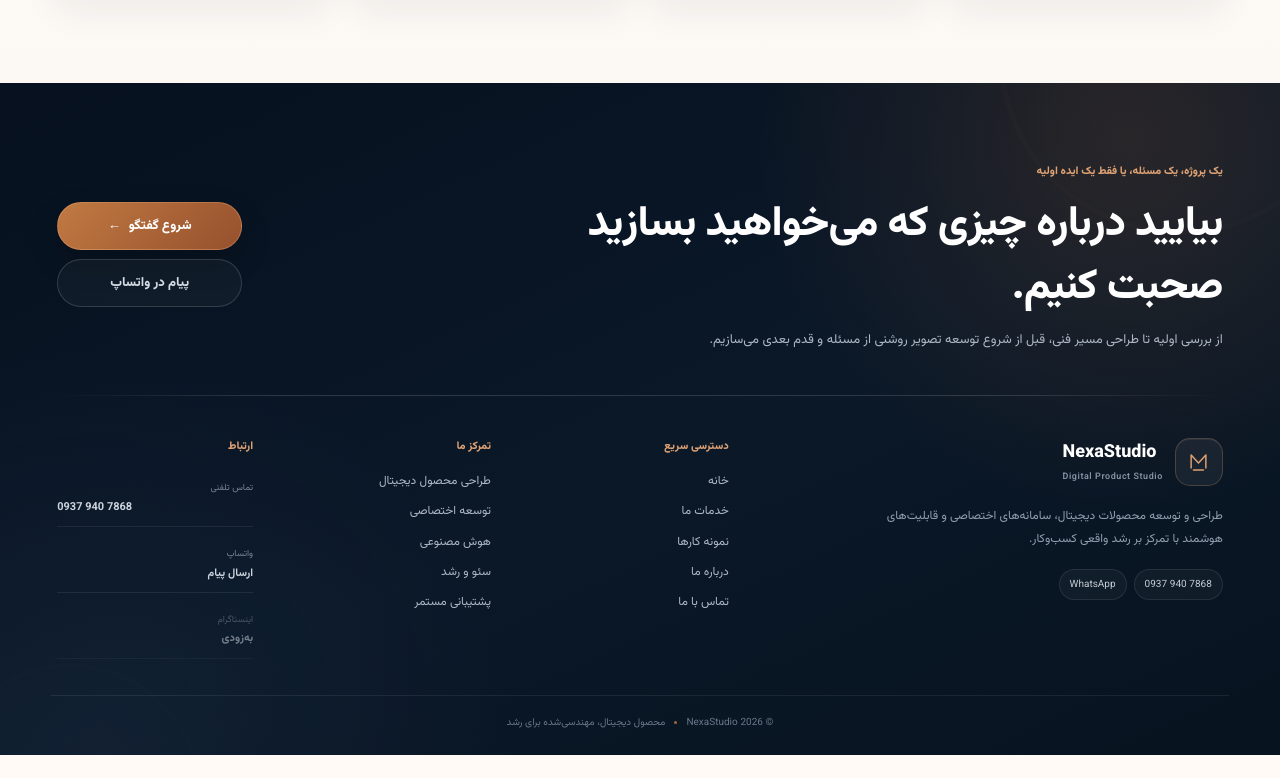
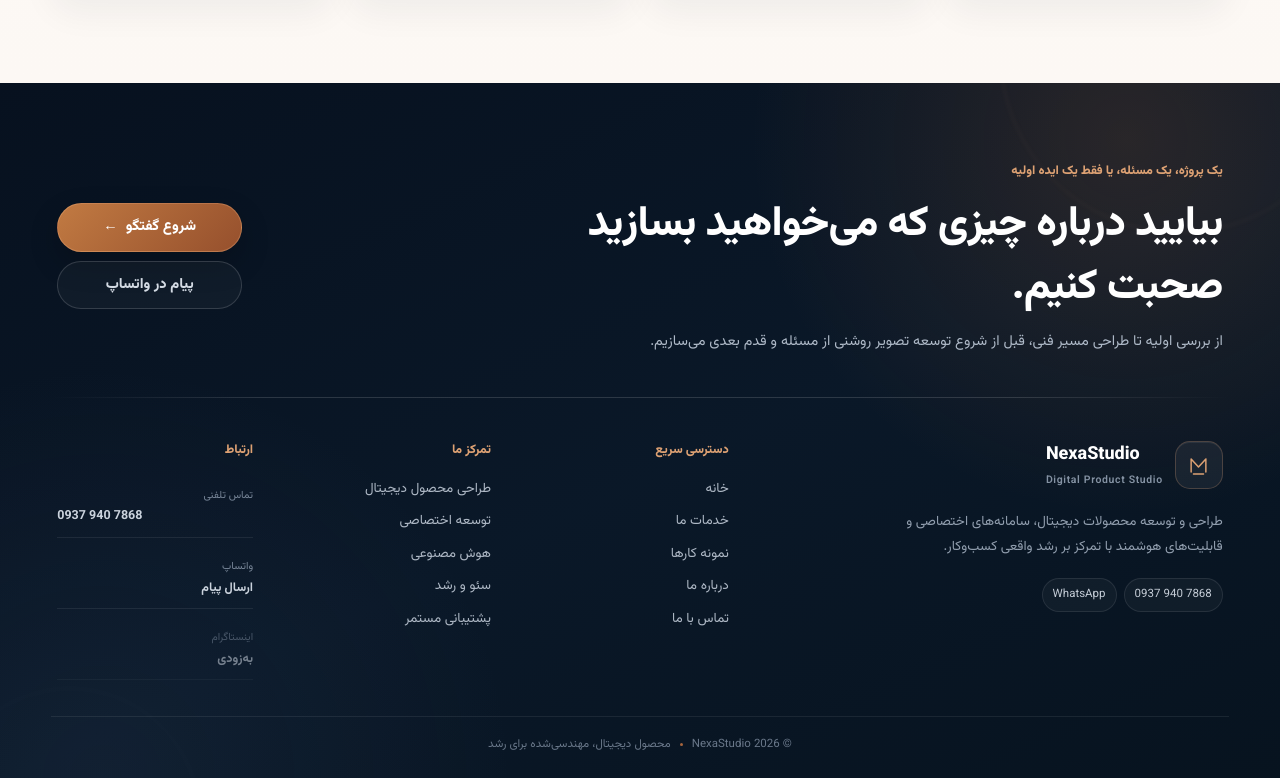
Before and after one commit to zohreksh/smartpilot, a Nuxt app: page / in a window 1280 px wide. Shown: the part 3015-3793 px from the top of the page. Before the commit the page ends 3770 px from the top, so only its background shows below. Built offline with nearby package versions, Linux system fonts and the light colour scheme.

Commit message:
Increase readability in SiteFooter.vue

```diff
--- a/components/SiteFooter.vue
+++ b/components/SiteFooter.vue
@@ -173,7 +173,7 @@
 
 .footer-eyebrow {
   color: #dda173;
-  font-size: 11px;
+  font-size: 12.5px;
   font-weight: 800;
 }
 
@@ -191,7 +191,7 @@
   max-width: 650px;
   margin: 0;
   color: #aeb9c7;
-  font-size: 13px;
+  font-size: 14.5px;
   line-height: 1.9;
 }
 
@@ -212,7 +212,7 @@
   gap: 8px;
   padding: 11px 20px;
   border-radius: 999px;
-  font-size: 13px;
+  font-size: 14.5px;
   font-weight: 800;
   transition:
     transform 0.2s ease,
@@ -310,7 +310,7 @@
 
 .footer-brand small {
   color: #8492a3;
-  font-size: 9px;
+  font-size: 10.5px;
   font-weight: 600;
   letter-spacing: 0.06em;
 }
@@ -319,7 +319,7 @@
   max-width: 360px;
   margin: 18px 0 0;
   color: #929faf;
-  font-size: 12px;
+  font-size: 13.5px;
   line-height: 1.9;
 }
 
@@ -336,7 +336,7 @@
   border-radius: 999px;
   background: rgba(255, 255, 255, 0.035);
   color: #c4ccd6;
-  font-size: 10px;
+  font-size: 11.5px;
 }
 
 .footer-nav-column,
@@ -350,13 +350,13 @@
 .footer-column-title {
   margin-bottom: 5px;
   color: #dda173;
-  font-size: 11px;
+  font-size: 12.5px;
   font-weight: 800;
 }
 
 .footer-nav-column a {
   color: #aeb8c5;
-  font-size: 12px;
+  font-size: 13.5px;
   line-height: 1.6;
   transition:
     color 0.2s ease,
@@ -379,12 +379,12 @@
 
 .footer-contact-row span {
   color: #788698;
-  font-size: 9px;
+  font-size: 10.5px;
 }
 
 .footer-contact-row strong {
   color: #cbd3dd;
-  font-size: 11px;
+  font-size: 12.5px;
   font-weight: 650;
 }
 
@@ -400,7 +400,7 @@
   padding: 18px 6px 0;
   border-top: 1px solid rgba(255, 255, 255, 0.075);
   color: #697789;
-  font-size: 10px;
+  font-size: 11.5px;
 }
 
 .footer-bottom-dot {
```
